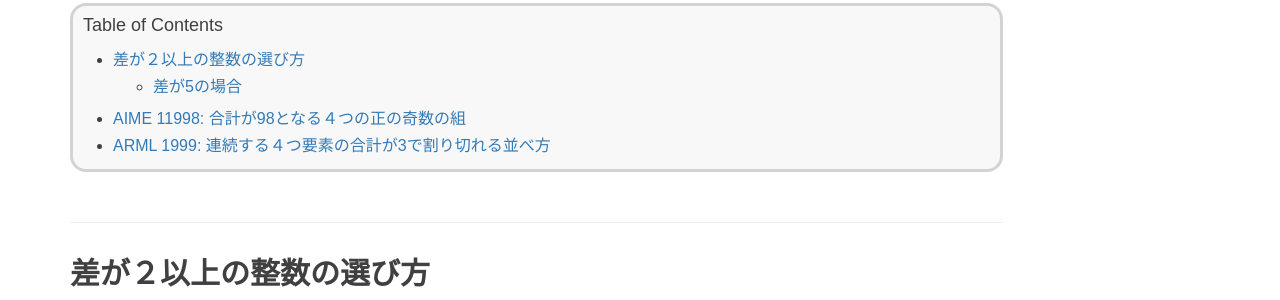
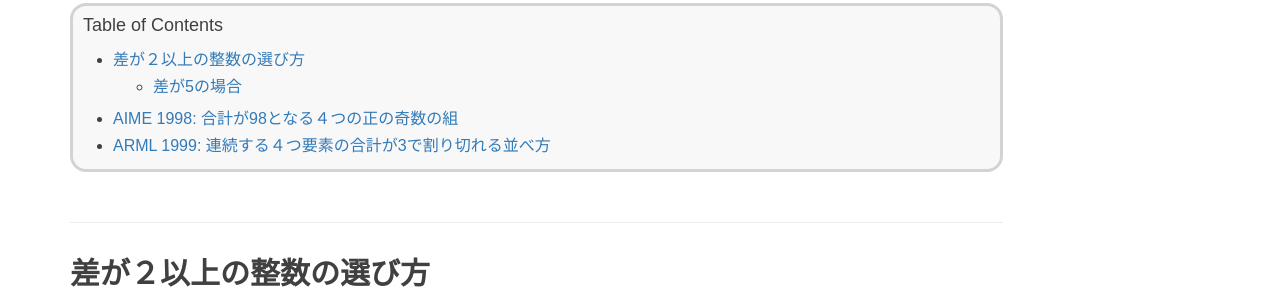
Before and after one commit to RyoNakagami/RyoNakagami.github.io, a Jekyll site: the page built from _posts/2021-04-06-pickup-numbers.md, in a window 1280 px wide and 900 px high. Shown: the part 372-672 px from the top of the window. Built offline with Jekyll 4.4.1, drawn with Linux system fonts in a browser that asks for light colours; comment, search, counter and statistics services are not loaded; some of the changed text lies outside the part shown.

Commit message:
math: combination problems

```diff
--- a/_posts/2021-04-06-pickup-numbers.md
+++ b/_posts/2021-04-06-pickup-numbers.md
@@ -24,7 +24,7 @@ tags:
 
 - [差が２以上の整数の選び方](#%E5%B7%AE%E3%81%8C%EF%BC%92%E4%BB%A5%E4%B8%8A%E3%81%AE%E6%95%B4%E6%95%B0%E3%81%AE%E9%81%B8%E3%81%B3%E6%96%B9)
   - [差が5の場合](#%E5%B7%AE%E3%81%8C5%E3%81%AE%E5%A0%B4%E5%90%88)
-- [AIME 11998: 合計が98となる４つの正の奇数の組](#aime-11998-%E5%90%88%E8%A8%88%E3%81%8C98%E3%81%A8%E3%81%AA%E3%82%8B%EF%BC%94%E3%81%A4%E3%81%AE%E6%AD%A3%E3%81%AE%E5%A5%87%E6%95%B0%E3%81%AE%E7%B5%84)
+- [AIME 1998: 合計が98となる４つの正の奇数の組](#aime-1998-%E5%90%88%E8%A8%88%E3%81%8C98%E3%81%A8%E3%81%AA%E3%82%8B%EF%BC%94%E3%81%A4%E3%81%AE%E6%AD%A3%E3%81%AE%E5%A5%87%E6%95%B0%E3%81%AE%E7%B5%84)
 - [ARML 1999: 連続する４つ要素の合計が3で割り切れる並べ方](#arml-1999-%E9%80%A3%E7%B6%9A%E3%81%99%E3%82%8B%EF%BC%94%E3%81%A4%E8%A6%81%E7%B4%A0%E3%81%AE%E5%90%88%E8%A8%88%E3%81%8C3%E3%81%A7%E5%89%B2%E3%82%8A%E5%88%87%E3%82%8C%E3%82%8B%E4%B8%A6%E3%81%B9%E6%96%B9)
 
 <!-- END doctoc generated TOC please keep comment here to allow auto update -->
@@ -132,7 +132,7 @@ $$
 
 になることがわかります. $N$以下の正の整数という問題が与えられたら求めるべき答えは $_{N- 4(m-1)}\text{C}_5$ 通りとなります.
 
-## AIME 11998: 合計が98となる４つの正の奇数の組
+## AIME 1998: 合計が98となる４つの正の奇数の組
 
 <div style='padding-left: 2em; padding-right: 2em; border-radius: 1em; border-style:solid; border-color:#D3D3D3; background-color:#F8F8F8'>
 <p class="h4"><ins>Problem</ins></p>
```
Also changed, not shown: other parts of _posts/2021-04-06-pickup-numbers.md (+1 -1 lines).
